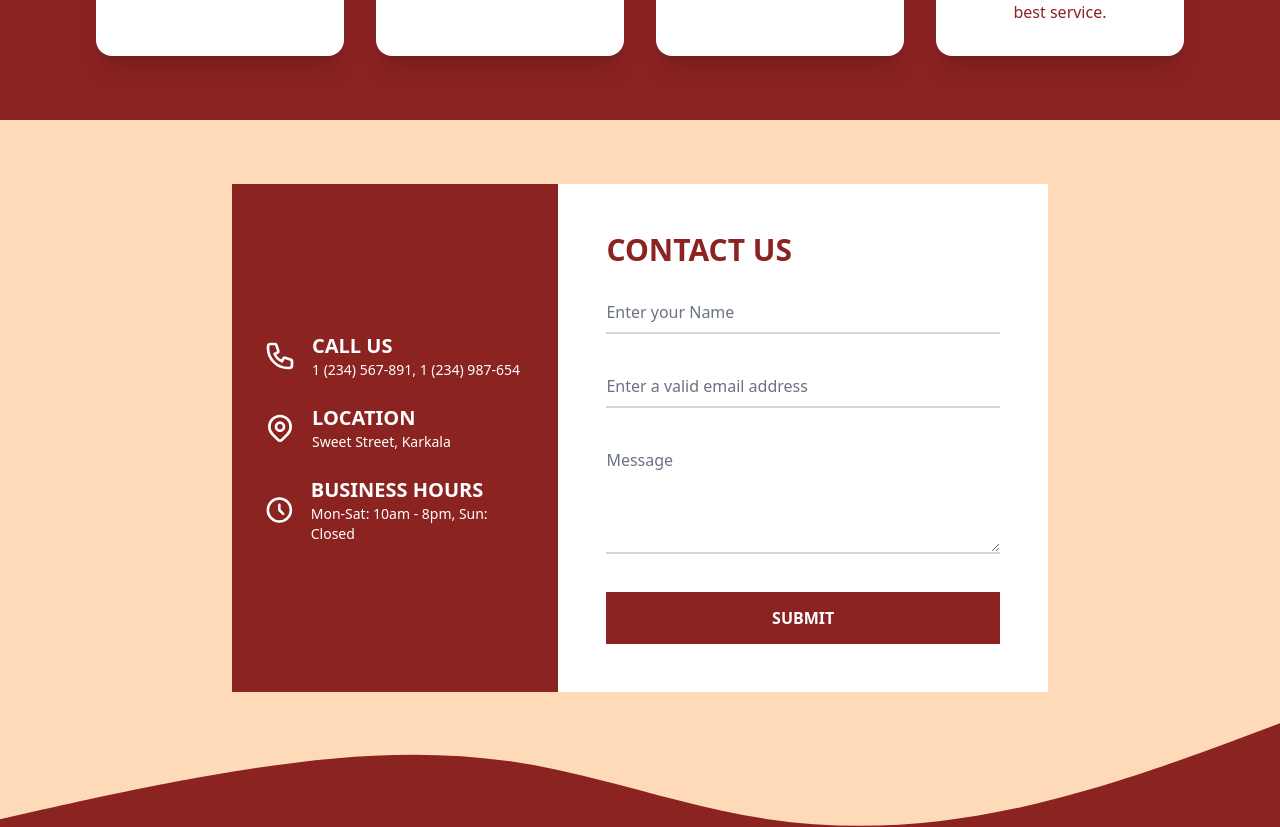
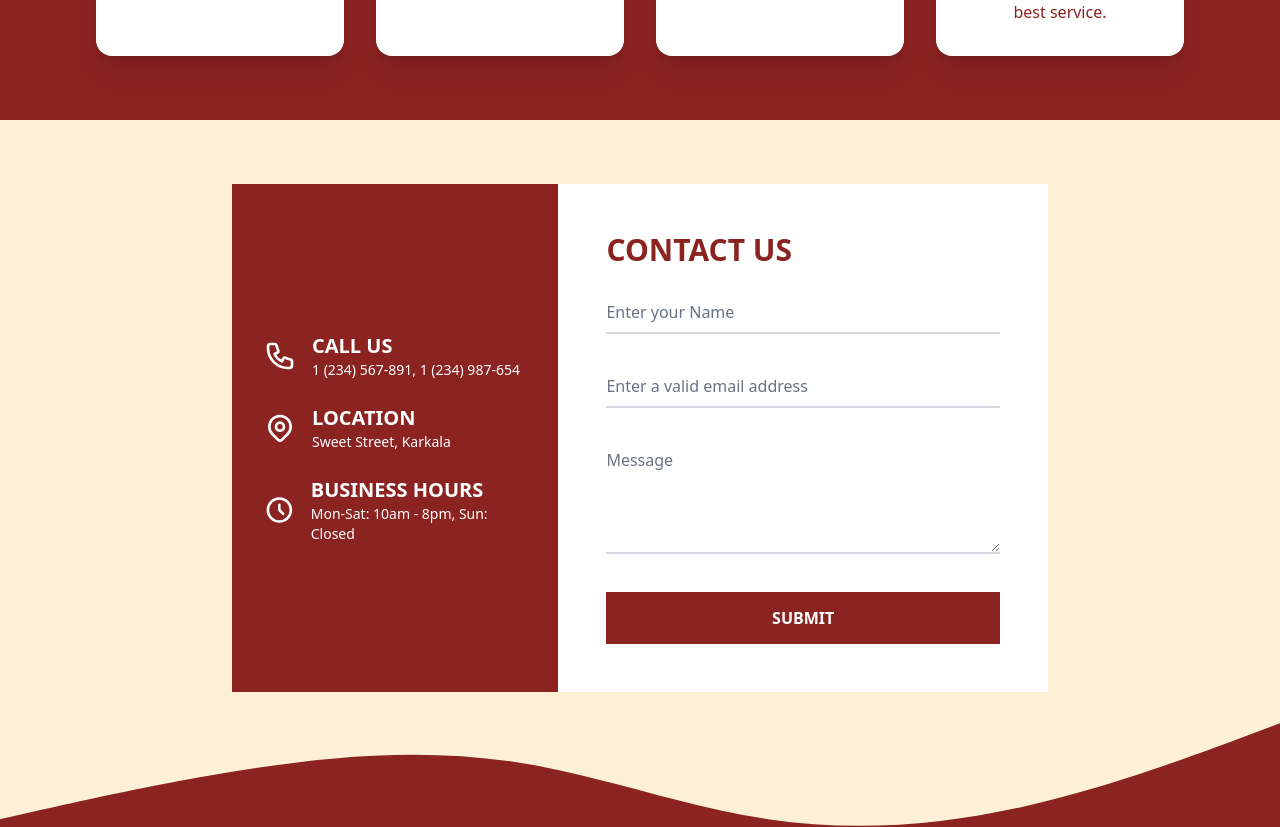
Before and after one commit to sushmithashettigar29/Sweet-Shop-Management-System, a React (Vite) app in the folder frontend/: page / in a window 1280 px wide. Shown: the part 2269-3096 px from the top of the page. Built offline with nearby package versions, Linux system fonts and the light colour scheme; no server answers.

Commit message:
refactor : Updated the bg color

```diff
--- a/frontend/src/components/ContactUs.jsx
+++ b/frontend/src/components/ContactUs.jsx
@@ -46,7 +46,7 @@ const ContactUs = () => {
 
   return (
     <div className="relative font-sans">
-      <section className="py-16 px-6 sm:px-12 md:px-24 bg-[#FFDAB9]">
+      <section className="py-16 px-6 sm:px-12 md:px-24 bg-[#FDF0D5]">
         <div className="relative w-full md:w-3/4 max-w-5xl mx-auto flex flex-col md:flex-row overflow-hidden z-10 mb-35">
           {/* Left side with contact info */}
           <div className="w-full md:w-2/5 p-8 text-white bg-[#8B2321] flex flex-col justify-center">
```
